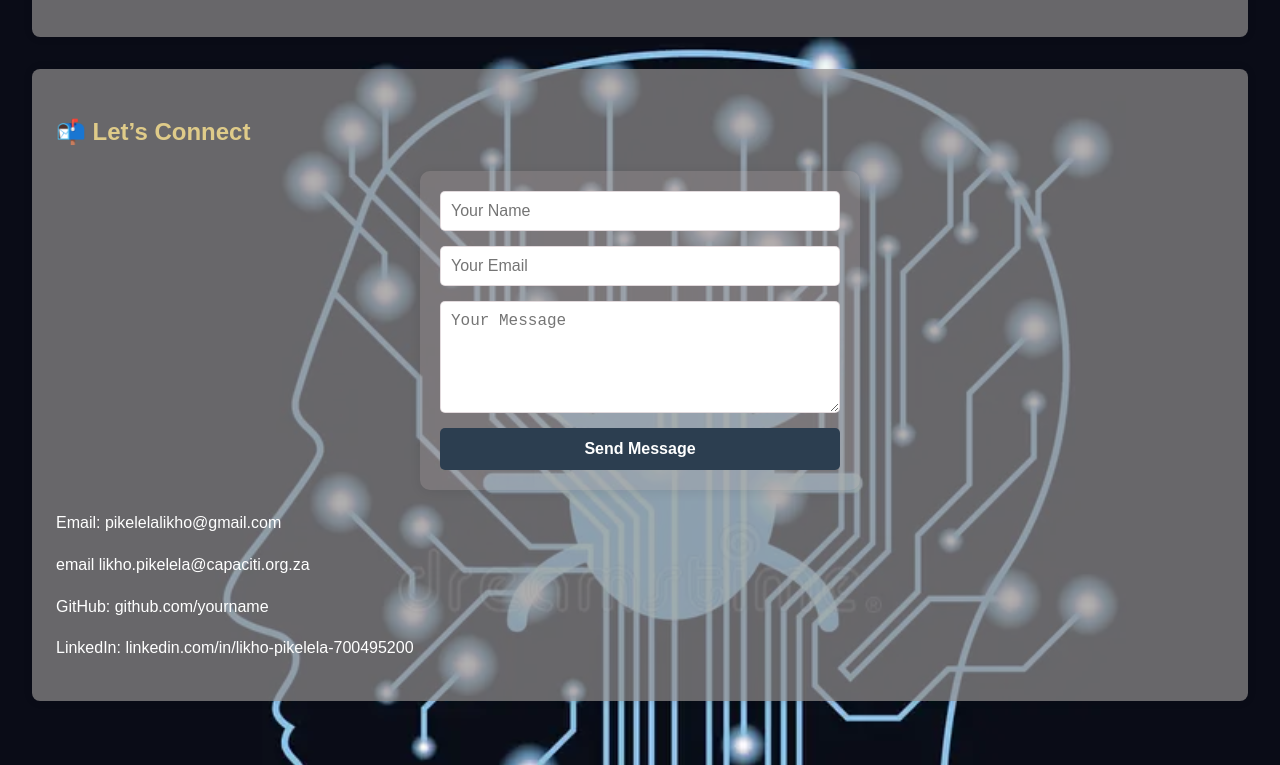
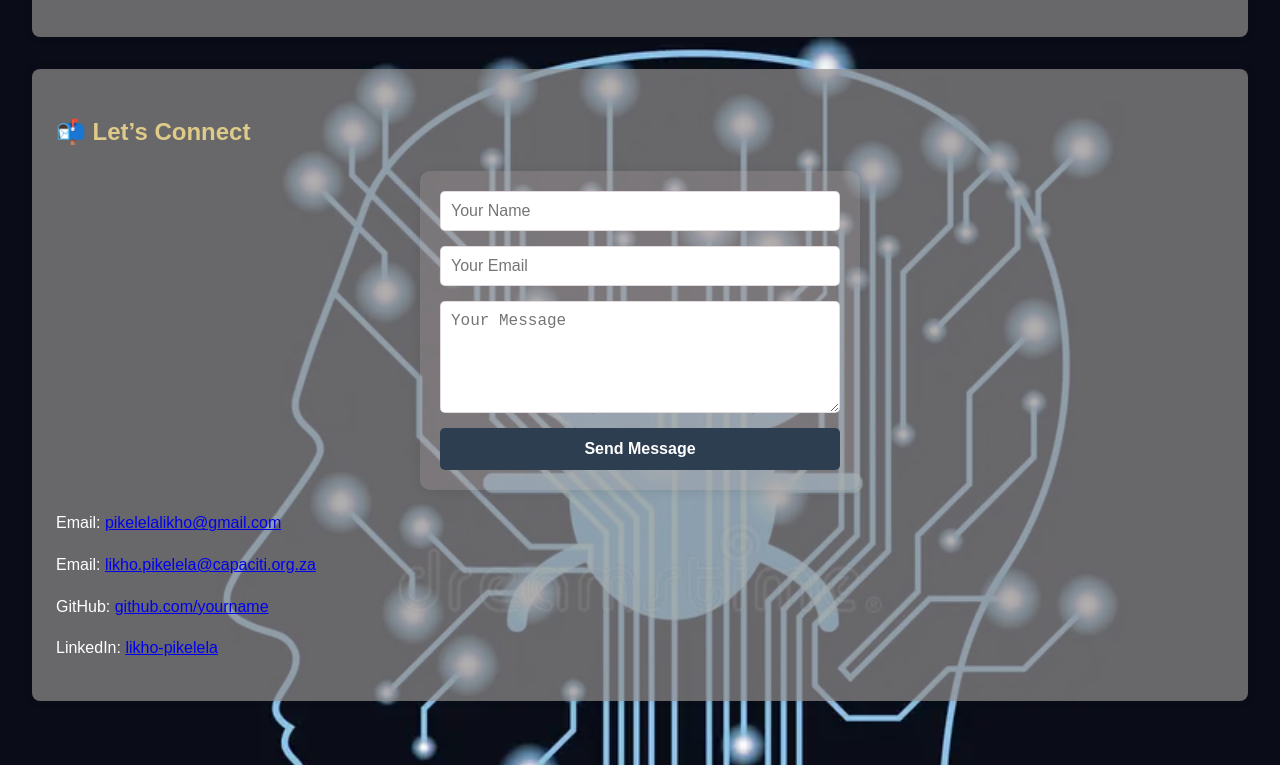
Before and after one commit to pikelelalikho/Bootcamp, a website: page index.html in a window 1280 px wide. Shown: the part 1445-2210 px from the top of the page. Drawn offline with Linux system fonts and the light colour scheme.

Commit message:
Update index.html

```diff
--- a/index.html
+++ b/index.html
@@ -89,10 +89,10 @@
       <button type="submit">Send Message</button>
     </form>
   </div>
-  <p>Email: pikelelalikho@gmail.com</p>
-  <email>email likho.pikelela@capaciti.org.za</email>
-  <p>GitHub: github.com/yourname</p>
-  <p>LinkedIn: linkedin.com/in/likho-pikelela-700495200</p>
+  <p>Email: <a href="mailto:pikelelalikho@gmail.com">pikelelalikho@gmail.com</a></p>
+<p>Email: <a href="mailto:likho.pikelela@capaciti.org.za">likho.pikelela@capaciti.org.za</a></p>
+<p>GitHub: <a href="https://github.com/yourname" target="_blank" rel="noopener noreferrer">github.com/yourname</a></p>
+<p>LinkedIn: <a href="https://www.linkedin.com/in/likho-pikelela-700495200" target="_blank" rel="noopener noreferrer">likho-pikelela</a></p>
 </section>
   </main>
 
```
